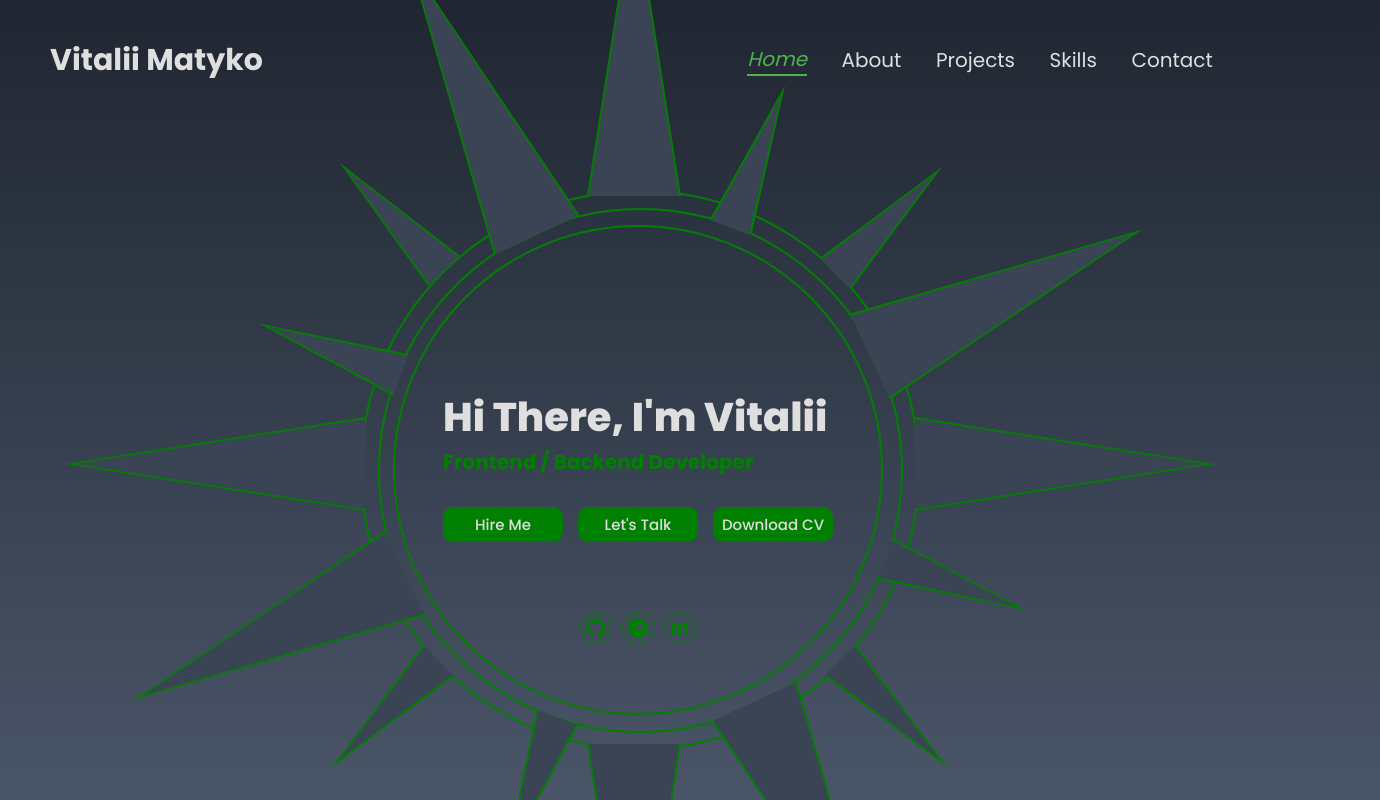
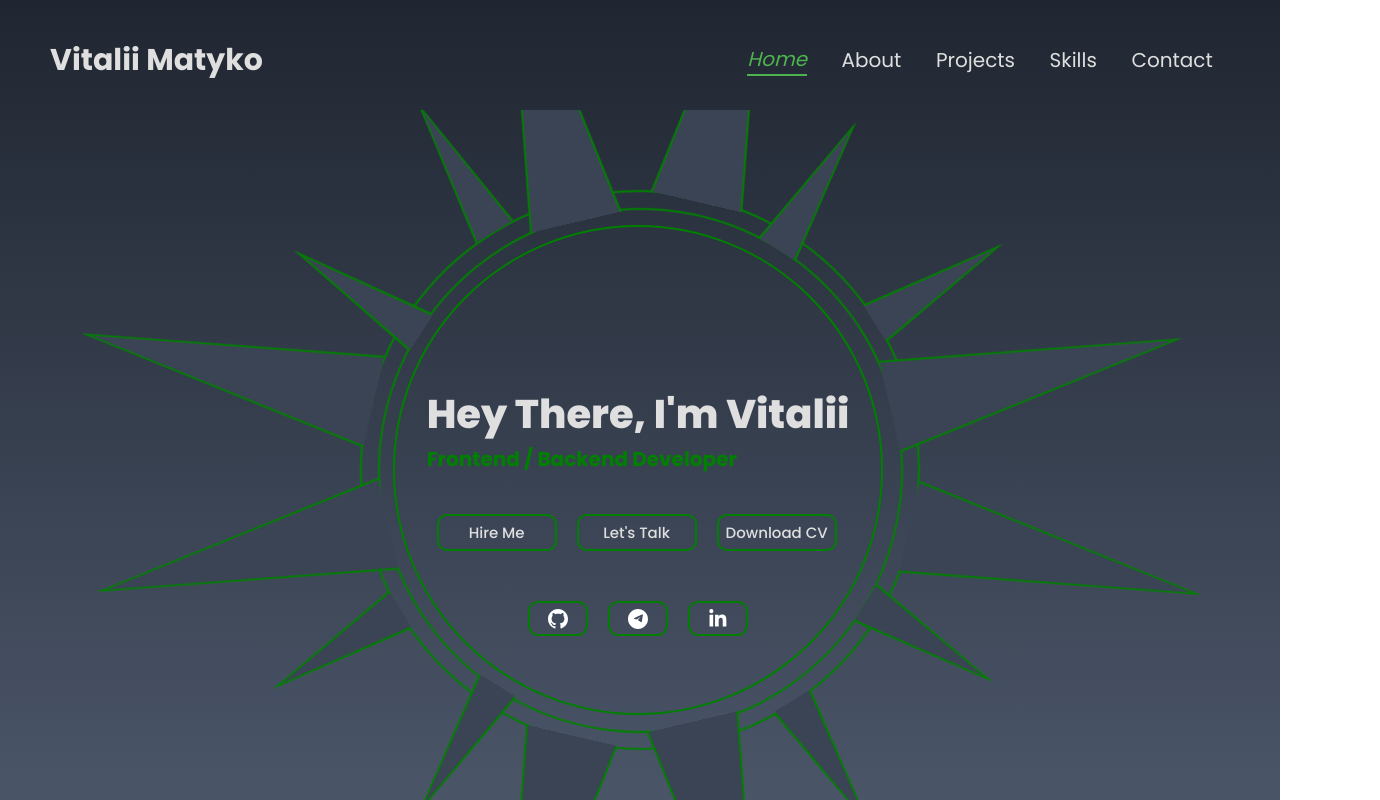
Before and after one commit to VitalyMatyko/vitaly-portfolio-site, a React (Vite) app: page / in a window 1280 px wide. Shown: the top 800 px of the page, 1380 px wide, since content can reach past the window. Built offline with nearby package versions, Linux system fonts and the light colour scheme.

Commit message:
Added animation of buttons and icons of social media on main page,and added animation  buttons of navbar.

```diff
--- a/src/client/components/Contacts.tsx
+++ b/src/client/components/Contacts.tsx
@@ -4,7 +4,7 @@
 const Contacts = () => {
 	return (
 		<>
-			<h1 style={{ color: 'white' }}>Contacts Page</h1>
+			<h1 style={{ color: 'white', overflow: 'hidden' }}>Contacts Page</h1>
 		</>
 	)
 };
--- a/src/client/components/Home.tsx
+++ b/src/client/components/Home.tsx
@@ -1,4 +1,7 @@
 import homeStyles from '../styles/home/Home.module.scss';
+import SplashEffect from './animation/SplashEffect';
+
+
 
 
 const Home = () => {
@@ -7,7 +10,7 @@ const Home = () => {
 			<div className={homeStyles.main_container}>
 				<div className={homeStyles.main_animation}>
 
-					<div className={homeStyles.outside_border}>
+					<div className={`${homeStyles.outside_animation} ${homeStyles.rotate_clock_wise}`}>
 						<div className={homeStyles.outside_triangle_top}></div>
 						<div className={homeStyles.outside_triangle_bottom}></div>
 						<div className={homeStyles.outside_triangle_left}></div>
@@ -17,8 +20,7 @@ const Home = () => {
 						<div className={homeStyles.outside_smallLeft_triangle_bottom}></div>
 						<div className={homeStyles.outside_smallRight_triangle_bottom}></div>
 					</div>
-
-					<div className={homeStyles.middle_border}>
+					<div className={`${homeStyles.middle_animation} ${homeStyles.rotate_counter_clock_wise}`}>
 						<div className={homeStyles.middle_triangle_top}></div>
 						<div className={homeStyles.middle_triangle_bottom}></div>
 						<div className={homeStyles.middle_triangle_left}></div>
@@ -30,20 +32,27 @@ const Home = () => {
 					</div>
 
 					<div className={homeStyles.text}>
+						<div className={homeStyles.preview_text}>
+							<div className={homeStyles.textName}>Hey There, I'm Vitalii</div>
+							<div className={homeStyles.textDeveloper}>Frontend / Backend  Developer</div>
 
-						<div className={homeStyles.preview_text}>
-							<div className={homeStyles.textName}>Hi There, I'm Vitalii</div>
-							<div className={homeStyles.textDeveloper}>Frontend / Backend  Developer</div>
-							<div className={homeStyles.button}>
+							<div className={homeStyles.button} >
+								<SplashEffect>
 									<button>Hire Me</button>
+								</SplashEffect>
+								<SplashEffect>
 									<button className={homeStyles.centerButton}>Let's Talk</button>
+								</SplashEffect>
+								<SplashEffect>
 									<button>Download CV</button>
+								</SplashEffect>
 							</div>
 						</div>
 
 						<div className={homeStyles.socialMedia}>
+							<SplashEffect>
 								<div className={homeStyles.gitHubLogo}>
-								<svg viewBox="0 0 1024 1024" width="200" height="200" xmlns="http://www.w3.org/2000/svg" fill="currentColor">
+									<svg viewBox="0 0 1024 1024" width="200" height="200" xmlns="http://www.w3.org/2000/svg" fill='white'>
 										<path d="M512 0C229.23 0 0 229.23 0 512c0 226.09 146.51 417.55 349.63 485.56 25.56 4.71 34.95-11.11 34.95-24.71
 								 0-12.27-.48-52.87-.73-95.91-142.23 30.91-172.21-61.43-172.21-61.43-23.25-59.06-56.71-74.76-56.71-74.76-46.41-31.71
 								 3.51-31.07 3.51-31.07 51.36 3.62 78.42 52.77 78.42 52.77 45.62 78.21 119.72 55.6 148.99 42.52 4.64-33.04 17.86-55.6
@@ -54,8 +63,10 @@ const Home = () => {
 								 229.23 794.77 0 512 0z" />
 									</svg>
 								</div>
+							</SplashEffect>
+							<SplashEffect>
 								<div className={homeStyles.telegramLogo}>
-								<svg viewBox="0 0 256 256" width="200" height="200" xmlns="http://www.w3.org/2000/svg" fill="currentColor">
+									<svg viewBox="0 0 256 256" width="200" height="200" xmlns="http://www.w3.org/2000/svg" fill='white'>
 										<path d="M128 0C57.31 0 0 57.31 0 128s57.31 128 128 128 128-57.31 128-128S198.69 0 128 0zm60.38 85.64c-1.5
 								15.92-8 55.1-11.3 72.93-1.4 7.6-4.14 10.15-6.8 10.4-5.78.55-9.87-3.81-15.3-7.48-8.53-5.78-13.4-9.36-21.49-15.02-9.52-6.64-3.36-10.28
 								2.1-16.3 1.44-1.6 26.41-24.19 26.91-26.27.06-.26.12-1.23-.46-1.74-.58-.51-1.42-.34-2.03-.2-2.19.5-37.02 23.55-42.07 27.14-4.46
@@ -64,13 +75,16 @@ const Home = () => {
 								4.93z" />
 									</svg>
 								</div>
+							</SplashEffect>
+							<SplashEffect>
 								<div className={homeStyles.linkedinLogo}>
-								<svg viewBox="0 0 448 512" width="200" height="200" xmlns="http://www.w3.org/2000/svg" fill="currentColor">
+									<svg viewBox="0 0 448 512" width="200" height="200" xmlns="http://www.w3.org/2000/svg" fill='white'>
 										<path d="M100.28 448H7.4V148.9h92.88zm-46.44-340a53.34 53.34 0 1 1 53.34-53.34 53.34 53.34 0 0 1-53.34 53.34zm384
 								 340h-92.68V302.4c0-34.7-.7-79.3-48.34-79.3-48.4 0-55.84 37.8-55.84 76.8V448h-92.66V148.9h88.94v40.8h1.3c12.4-23.5
 								 42.74-48.34 87.98-48.34 94 0 111.32 61.9 111.32 142.3V448z" />
 									</svg>
 								</div>
+							</SplashEffect>
 						</div>
 					</div>
 
--- /dev/null
+++ b/src/client/components/animation/SplashEffect.tsx
@@ -0,0 +1,96 @@
+import { useState, useRef, ReactNode } from "react";
+import SplashStyles from '../../styles/animation/SplashEffect.module.scss';
+
+interface SplashType {
+	id: number;
+	x: number;
+	y: number;
+	angle: number;
+}
+interface SplashEffectProps {
+	children: ReactNode;
+}
+
+const SplashEffect: React.FC<SplashEffectProps> = ({ children }) => {
+	const [splashes, setSplashes] = useState<SplashType[]>([]);
+	const elementRef = useRef<HTMLDivElement | null>(null);
+
+	const createSplash = () => {
+		const element = elementRef.current;
+		if (!element) return;
+
+		const rect = element.getBoundingClientRect();
+		const centerX = rect.width / 2;
+		const centerY = rect.height / 2;
+
+		const numSplashes = 20;
+		const radius = Math.max(rect.width, rect.height) / 3.5;
+
+		const newSplashes: SplashType[] = [];
+
+		for (let i = 0; i < numSplashes; i++) {
+			const angle = (Math.PI * 2 * i) / numSplashes;
+			const x = centerX + Math.cos(angle) * radius;
+			const y = centerY + Math.sin(angle) * radius;
+			newSplashes.push({
+				id: Date.now() + i,
+				x,
+				y,
+				angle,
+			});
+		}
+		setSplashes((prev) => [...prev, ...newSplashes]);
+	};
+
+	return (
+		<div className={SplashStyles['splash_wrapper']} onClick={createSplash} ref={elementRef}>
+			{children}
+			{splashes.map(({ id, x, y, angle }) => {
+				const offsetX = 120 * Math.cos(angle);
+				const offsetY = 120 * Math.sin(angle);
+
+				return (
+					<span
+						key={id}
+						className={SplashStyles.splash}
+						style={{
+							left: `${x}px`,
+							top: `${y}px`,
+							'--x': `${offsetX}px`,
+							'--y': `${offsetY}px`
+						} as React.CSSProperties}
+					/>
+				);
+			})}
+		</div>
+	);
+};
+
+export default SplashEffect;
+
+
+
+
+// // Получаем координаты элемента относительно окна
+// const rect = element.getBoundingClientRect();
+// const xOffset = event.clientX - rect.left; // Относительно родительского элемента
+// const yOffset = event.clientY - rect.top;
+
+// if (!xOffset && !yOffset) return;
+
+// const numSplashes = 20; // Количество брызг
+// const newSplashes: SplashType[] = [];
+
+// for (let i = 0; i < numSplashes; i++) {
+// 	const angle = (Math.PI * 2 * i) / numSplashes;  // Расчет угла
+// 	const radius = 30;
+
+// 	const x = xOffset + Math.cos(angle) * radius;
+// 	const y = yOffset + Math.sin(angle) * radius;
+
+// const radiusX = rect.width / 2;
+// const radiusY = rect.height / 2;
+
+// // Вычисляем положение для каждой брызги
+// const x = Math.cos(angle) * radiusX + rect.left + radiusX;
+// const y = Math.sin(angle) * radiusY + rect.top + radiusY;
--- /dev/null
+++ b/src/client/styles/animation/SplashEffect.module.css
@@ -0,0 +1 @@
+.splash_wrapper{position:relative;display:inline-block;border-radius:10px;display:flex;margin:10px;z-index:4;cursor:pointer}.splash{position:absolute;width:8px;height:8px;background:linear-gradient(to right, #00ff00, #008000);border-radius:50%;animation:splash-animation .6s linear forwards;opacity:1;z-index:5}@keyframes splash-animation{0%{transform:scale(1);opacity:1}100%{transform:translate(var(--x), var(--y));opacity:0}}
--- /dev/null
+++ b/src/client/styles/animation/SplashEffect.module.scss
@@ -0,0 +1,31 @@
+.splash_wrapper {
+	position: relative;
+	display: inline-block;
+	border-radius: 10px;
+	display: flex;
+	margin: 10px;
+	z-index: 4;
+	cursor: pointer;
+}
+
+.splash {
+	position: absolute;
+	width: 8px;
+	height: 8px;
+	background: linear-gradient(to right, #00ff00, #008000);
+	border-radius: 50%;
+	animation: splash-animation 0.6s linear forwards;
+	opacity: 1;
+	z-index: 5;
+}
+
+@keyframes splash-animation {
+	0% {
+		transform: scale(1);
+		opacity: 1;
+	}
+	100% {
+		transform: translate(var(--x), var(--y)); /* Перемещение с учетом переменных */
+		opacity: 0;
+	}
+}
--- a/src/client/styles/app/AppContainer.module.css
+++ b/src/client/styles/app/AppContainer.module.css
@@ -1 +1 @@
-@import"https://fonts.googleapis.com/css2?family=Poppins:wght@300;400;500;600;700;800;900&display=swap";:root{--background_body: linear-gradient(to bottom, #202631, #4a5568)}*{margin:0;padding:0;box-sizing:border-box;font-family:"Poppins",sans-serif}body{background:var(--background_body);max-width:1200px;margin:0 auto}.app{height:100vh;padding:10px}
+@import"https://fonts.googleapis.com/css2?family=Poppins:wght@300;400;500;600;700;800;900&display=swap";:root{--background_body: linear-gradient(to bottom, #202631, #4a5568)}*{margin:0;padding:0;box-sizing:border-box;font-family:"Poppins",sans-serif}body{background:var(--background_body);max-width:1200px;margin:0 auto}.app{height:100vh;padding:10px;overflow:hidden}
--- a/src/client/styles/app/AppContainer.module.scss
+++ b/src/client/styles/app/AppContainer.module.scss
@@ -23,4 +23,5 @@ body {
 .app {
 	height: 100vh;
 	padding: 10px;
+	overflow: hidden;
 }
--- a/src/client/styles/home/Home.module.scss
+++ b/src/client/styles/home/Home.module.scss
@@ -10,6 +10,7 @@
 	display: flex;
 	align-items: center;
 	justify-content: center;
+	overflow: hidden;
 
 	.main_animation {
 		width: 600px;
@@ -53,28 +54,44 @@
 					align-items: center;
 					margin: 10px 0;
 					margin: 30px 0;
+					position: relative;
 
 					& button {
 						width: 120px;
 						font-size: 15px;
 						padding: 5px 0;
-						background-color: var(--main-text-color);
+						background-color: transparent;
 						border-radius: 10px;
 						font-weight: 500;
 						color: #dfdfdf;
-						border: 1px solid transparent;
-						transition: all 0.1s ease-in-out;
+						border: 2px solid var(--main-text-color);
+						transition: all 0.2s ease-in-out;
+						position: relative;
+						cursor: pointer;
 
-						&:hover {
+						&::before {
+							content: "";
+							position: absolute;
+							top: 0;
+							left: 0;
+							width: 100%;
+							height: 0%;
+							background-color: var(--main-text-color);
+							transition: height 0.2s ease-in-out;
+							z-index: -1;
+						}
+						&:hover::before {
 							color: #ebebeb;
-							border: 1px solid #dfdfdf;
+							height: 100%;
 						}
 						&:active {
 							transform: scale(0.9);
+							background-color: var(--backgroundColor-triangle);
+							&::before {
+								transition: height 0.1s ease-in-out;
+								height: 0%;
+							}
 						}
-					}
-					& .centerButton {
-						margin: 0 15px;
 					}
 				}
 			}
@@ -83,33 +100,46 @@
 				display: flex;
 				align-items: center;
 				justify-content: center;
-				margin-top: 40px;
-
-				svg {
-					fill: var(--main-text-color);
-					border: px solid green;
-					border-radius: 50%;
-					width: 20px;
-					height: 20px;
-				}
-
-				& .telegramLogo {
-					margin: 0 10px;
-				}
+				margin-top: 0px;
+				position: relative;
 
 				.gitHubLogo,
 				.telegramLogo,
 				.linkedinLogo {
-					border: 1px solid var(--main-text-color);
-					padding: 5px;
-					border-radius: 50%;
+					border: 2px solid var(--main-text-color);
+					border-radius: 10px;
+					width: 60px;
+					height: 35px;
 					display: flex;
 					align-items: center;
 					justify-content: center;
-					transition: all 0.1s ease-in-out;
+					transition: all 0.2s ease-in-out;
+					position: relative;
+					cursor: pointer;
+					background-color: transparent;
 
-					&:hover {
-						border: 1px solid #dfdfdf;
+					& svg {
+						width: 20px;
+						height: 20px;
+						position: relative;
+						margin: 10px;
+						color: white;
+						transition: transform 0.2s ease-in-out;
+					}
+					&::before {
+						content: "";
+						position: absolute;
+						top: 0;
+						left: 0;
+						width: 0%;
+						height: 100%;
+						background-color: var(--main-text-color);
+						transition: width 0.2s ease-in-out;
+						z-index: -1;
+					}
+					&:hover::before {
+						fill: var(--main-text-color);
+						width: 100%;
 					}
 					&:active {
 						transform: scale(0.9);
@@ -118,7 +148,7 @@
 			}
 		}
 
-		.middle_border {
+		.middle_animation {
 			border: var(--animation-border);
 			border-radius: 50%;
 			width: 525px;
@@ -190,7 +220,6 @@
 			.middle_triangle_right {
 				position: absolute;
 				right: -297px;
-
 				top: 208px;
 				border-top: 47px solid transparent;
 				border-bottom: 47px solid transparent;
@@ -283,7 +312,7 @@
 			}
 		}
 
-		.outside_border {
+		.outside_animation {
 			border: var(--animation-border);
 			border-radius: 50%;
 			width: 560px;
@@ -441,3 +470,33 @@
 		}
 	}
 }
+
+.rotate_clock_wise {
+	@keyframes rotateClockwise {
+		0% {
+			transform: rotate(0deg);
+		}
+		100% {
+			transform: rotate(360deg);
+		}
+	}
+	animation: rotateClockwise 150s linear infinite;
+}
+.rotate_counter_clock_wise {
+	@keyframes rotateCounterClockwise {
+		0% {
+			transform: rotate(0deg);
+		}
+		100% {
+			transform: rotate(-360deg);
+		}
+	}
+	animation: rotateCounterClockwise 150s linear infinite;
+}
+
+.show_animation {
+	opacity: 1;
+}
+.hidden_animaion {
+	opacity: 0;
+}
--- a/src/client/styles/navbar/Navbar.module.css
+++ b/src/client/styles/navbar/Navbar.module.css
@@ -1 +1 @@
-:root{--text-color: rgb(78, 179, 78)}.navbar_panel .top_panel{width:100%;height:100px;color:#dfdfdf;display:flex;align-items:center;justify-content:space-between}.navbar_panel .top_panel .top_panel_text{font-size:30px;font-weight:700}.navbar_panel .top_panel .top_panel_pages{font-size:20px;display:flex;align-items:center;width:500px;justify-content:space-around}.navbar_panel .top_panel .top_panel_pages a{color:#dfdfdf;text-decoration:none;transition:all .2s ease-in-out}.navbar_panel .top_panel .top_panel_pages a:hover{transform:scale(1.2)}.navbar_panel .top_panel .top_panel_pages a:active{transform:scale(1)}.navbar_panel .top_panel .top_panel_pages .active{color:var(--text-color);border-bottom:2px solid var(--text-color);font-style:italic}@media(min-width: 768px)and (max-width: 1024px){.navbar_panel{width:100%}}@media(min-width: 320px)and (max-width: 620px){.navbar_panel{width:100%}.navbar_panel .top_panel .top_panel_text{display:none}.navbar_panel .top_panel .top_panel_pages{width:100%;font-size:17px}}
+:root{--text-color: #4eb34e}.navbar_panel .top_panel{width:100%;height:100px;color:#dfdfdf;display:flex;align-items:center;justify-content:space-between}.navbar_panel .top_panel .top_panel_text{font-size:30px;font-weight:700}.navbar_panel .top_panel .top_panel_pages{font-size:20px;display:flex;align-items:center;width:500px;justify-content:space-around}.navbar_panel .top_panel .top_panel_pages a{color:#dfdfdf;text-decoration:none;transition:all .2s ease-in-out}.navbar_panel .top_panel .top_panel_pages a:hover{color:var(--text-color)}.navbar_panel .top_panel .top_panel_pages a:active{transform:scale(0.7)}.navbar_panel .top_panel .top_panel_pages .active{color:var(--text-color);border-bottom:2px solid var(--text-color);font-style:italic}@media(min-width: 768px)and (max-width: 1024px){.navbar_panel{width:100%}}@media(min-width: 320px)and (max-width: 620px){.navbar_panel{width:100%}.navbar_panel .top_panel .top_panel_text{display:none}.navbar_panel .top_panel .top_panel_pages{width:100%;font-size:17px}}
```
Also changed, not shown: src/client/components/Navbar.tsx (+16 -6 lines), src/client/styles/navbar/Navbar.module.scss (+5 -5 lines), src/client/styles/home/Home.module.css. Lines whose indentation alone changed are shown as unchanged.
